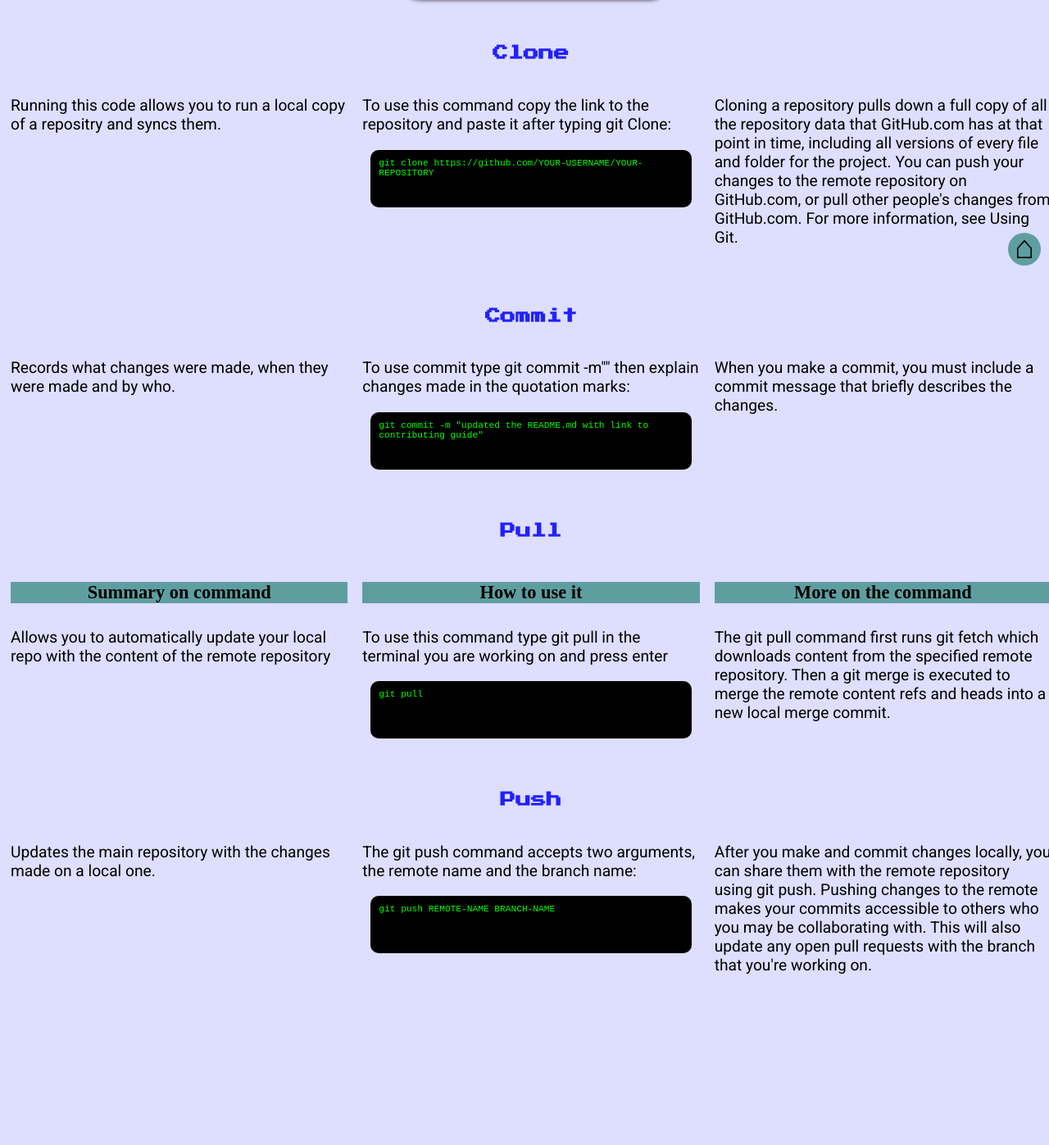
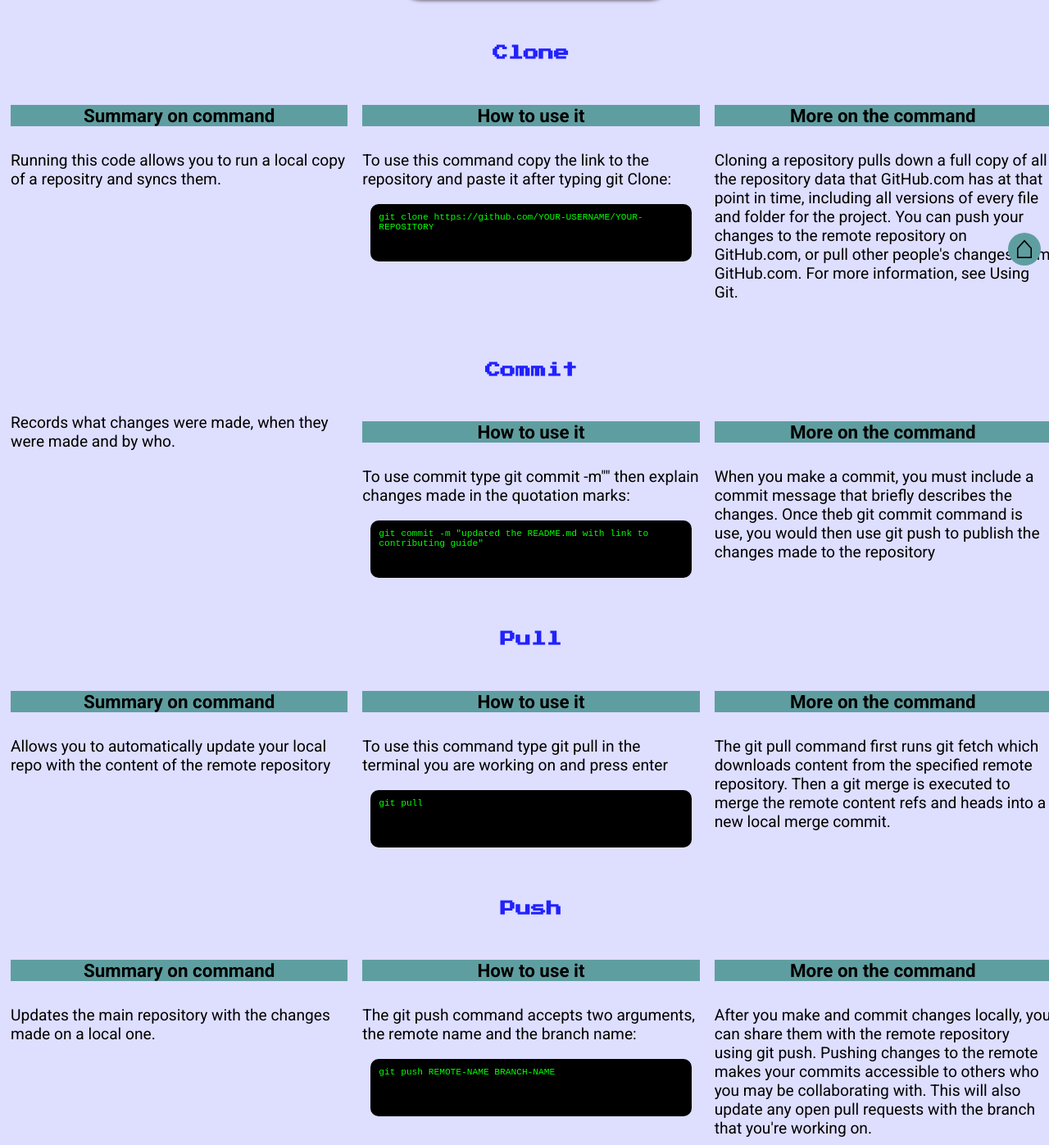
Before and after one commit to ChiKamoM/GitHub-Commands-Documentation-Project, a plain HTML site: page index.html in a window 1280 px wide. Shown: the part 466-1863 px from the top of the page at 82% size. Before the commit the page ends 1729 px from the top, so only its background shows below. Drawn offline with Linux system fonts and the light colour scheme.

Commit message:
last changes

```diff
--- a/index.html
+++ b/index.html
@@ -46,15 +46,18 @@
       <h3>Clone</h3>
       <div class="grid">
           <div class="summary">
+               <h4>Summary on command</h4>
                 <p >
                 Running this code allows you to run a local copy of a repositry and syncs them.
                 </p>
           </div>
           <div class="syntax">
+               <h4>How to use it</h4>
                <P>To use this command copy the link to the repository and paste it after typing git Clone: </P>
                <code>git clone https://github.com/YOUR-USERNAME/YOUR-REPOSITORY</code>
           </div>
           <div class="description">
+               <h4>More on the command</h4>
                <p>
                   Cloning a repository pulls down a full copy of all the repository data that GitHub.com has at that point in time, including all versions of every file and folder for the project. You can push your changes to the remote repository on GitHub.com, or pull other people's changes from GitHub.com. For more information, see Using Git.
              </p>
@@ -68,11 +71,13 @@
                <p> Records what changes were made, when they were made and by who.</p>
           </div>
           <div class="syntax">
+               <h4>How to use it</h4>
                <p>To use commit type git commit -m"" then explain changes made in the quotation marks:</p>
                <code>git commit -m "updated the README.md with link to contributing guide"</code>
           </div>
           <div class="description">
-               <p class="explanation">When you make a commit, you must include a commit message that briefly describes the changes.</p>
+               <h4>More on the command</h4>
+               <p>When you make a commit, you must include a commit message that briefly describes the changes. Once theb git commit command is use, you would then use git push to publish the changes made to the repository</p>
           </div>
       </div>
  </section>
@@ -81,7 +86,7 @@
       <div class="grid">
           <div class="summary">
                <h4>Summary on command</h4>
-               <p class="description">Allows you to automatically update your local repo with the content of the remote repository</p>
+               <p>Allows you to automatically update your local repo with the content of the remote repository</p>
           </div>
           <div class="syntax">
                <h4>How to use it</h4>
@@ -98,13 +103,16 @@
       <h3>Push</h3>
       <div class="grid">
           <div class="summary">
+               <h4>Summary on command</h4>
                <p >Updates the main repository with the changes made on a local one.</p>
           </div>
           <div class="syntax">
+               <h4>How to use it</h4>
                <p>The git push command accepts two arguments, the remote name and the branch name:</p>
                <code>git push REMOTE-NAME BRANCH-NAME</code>
           </div>
           <div class="description">
+               <h4>More on the command</h4>
             <p>After you make and commit changes locally, you can share them with the remote repository using git push. Pushing changes to the remote makes your commits accessible to others who you may be collaborating with. This will also update any open pull requests with the branch that you're working on.</p>
           </div>
      </div>
--- a/style.css
+++ b/style.css
@@ -80,6 +80,7 @@ code{
 h4{
       background-color: cadetblue;
       font-size: 1.4rem;
+      font-family: Roboto;
       text-align: center;
 }
 .top{
```
